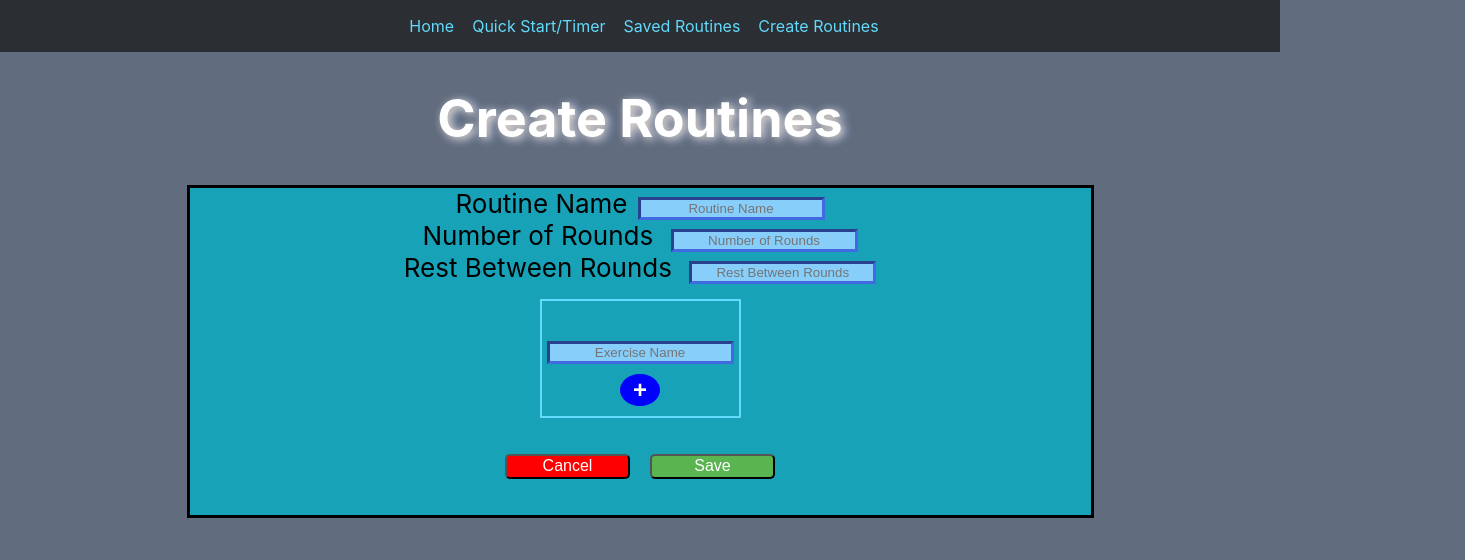
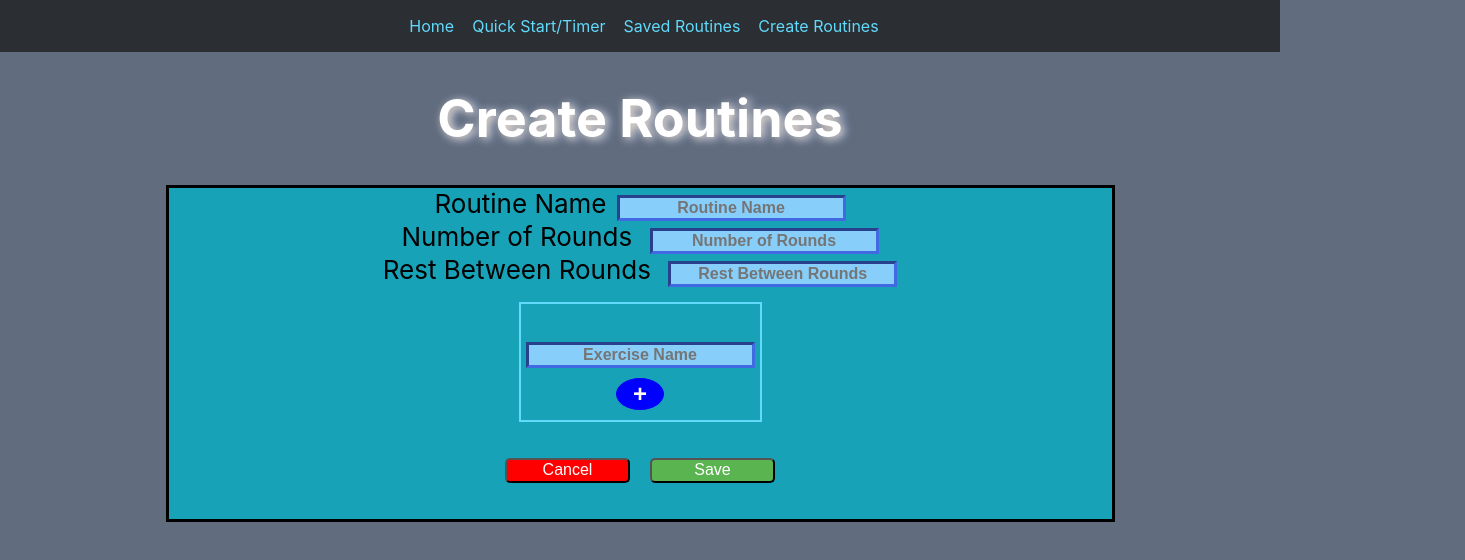
Before and after one commit to HC1Team/better-workout, a React (Create React App) app in the folder frontend/better-workout-timer/: page /createRoutines in a window 1280 px wide. Shown: the top 560 px of the page, 1465 px wide, since content can reach past the window. Built offline with nearby package versions, Linux system fonts and the light colour scheme.

Commit message:
Made inputs easier to see by increasing font weight and size

```diff
--- a/frontend/better-workout-timer/src/Components/Styles/App.css
+++ b/frontend/better-workout-timer/src/Components/Styles/App.css
@@ -221,6 +221,8 @@ button.create-routines-btn:hover {
   border-width: 3px;
   margin-left: 10px;
   text-align: center;
+  font-weight: bold;
+  font-size: 16px;
 
 }
 
```
